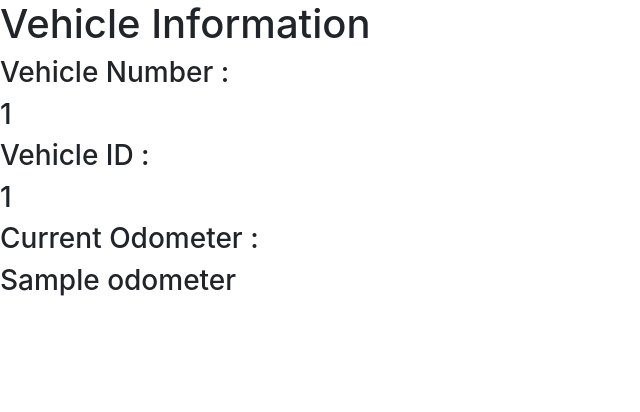
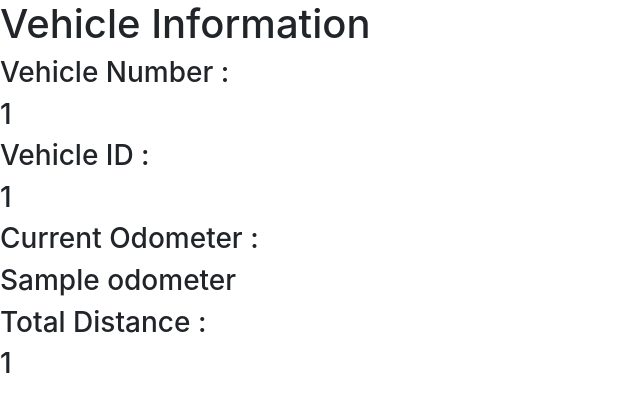
Before and after one commit to dondasasmita/what-s-the-milage, a Node server app: template views/vehicle-info.ejs in a window 1280 px wide. Shown: the top 412 px of the page, without its empty margins (0-640 px from the left). Run offline with Node 20, Linux system fonts and the light colour scheme; the template is opened without the code that fills it: most values are stand-ins (such as "Sample title", 1, 10 or a date in 2020).

Commit message:
added totalDistance

```diff
--- a/views/vehicle-info.ejs
+++ b/views/vehicle-info.ejs
@@ -27,5 +27,9 @@
       <h3>Current Odometer :</h3>
       <h3><%= odometer %></h3>
     </div>
+    <div>
+      <h3>Total Distance :</h3>
+      <h3><%= totalDistance %></h3>
+    </div>
   </body>
 </html>
```
